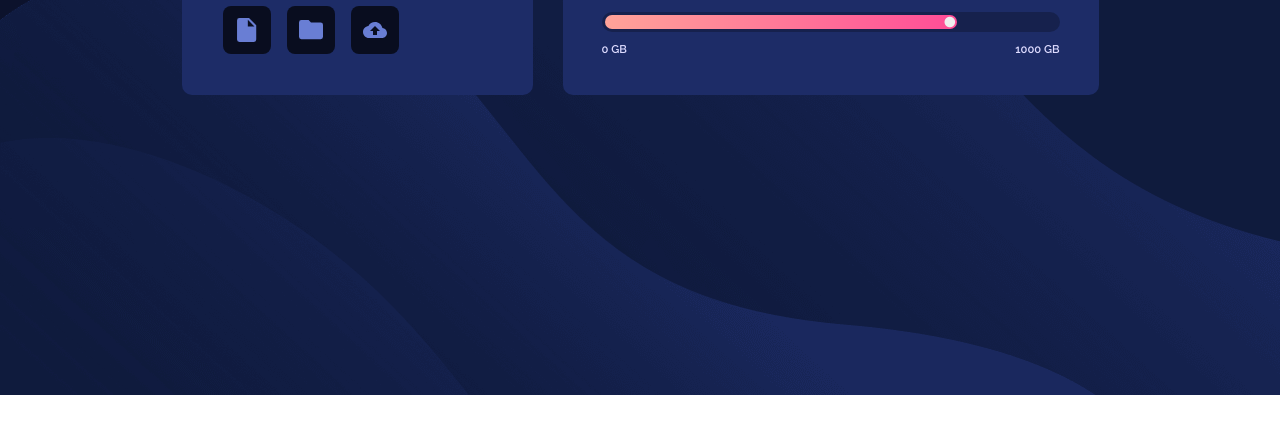
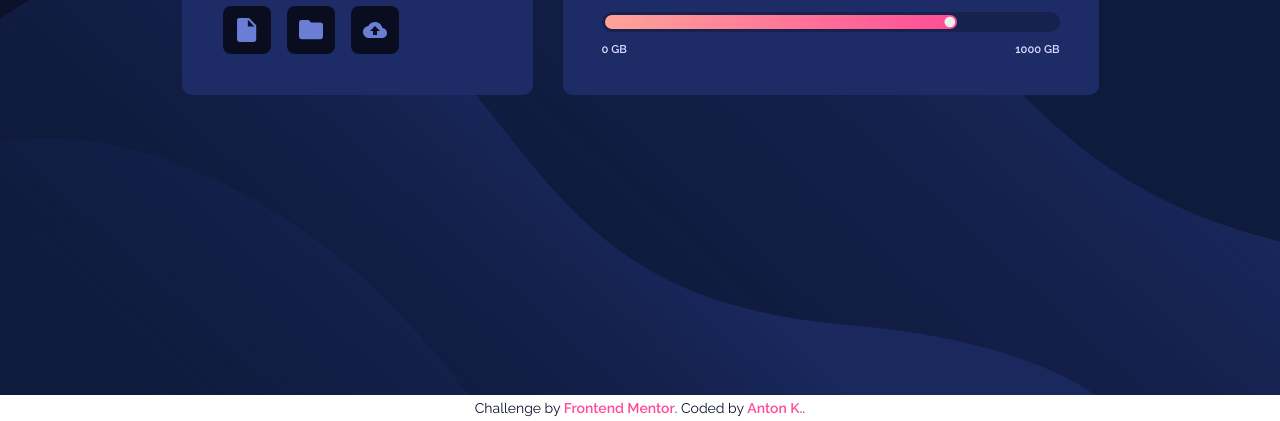
Before and after one commit to septober92/fylo-data-storage-component-master, a plain HTML site: page index.html in a window 1280 px wide. Shown: the part 405-826 px from the top of the page. Before the commit the page ends 800 px from the top, so only its background shows below. Drawn offline with Linux system fonts and the light colour scheme.

Commit message:
style: fix footer

```diff
--- a/index.html
+++ b/index.html
@@ -71,13 +71,13 @@
       </section>
     </main>
 
-    <!-- <footer>
+    <footer>
       <div>
         Challenge by
         <a href="https://www.frontendmentor.io?ref=challenge" target="_blank"
           >Frontend Mentor</a
-        >. Coded by <a href="#">Your Name Here</a>.
+        >. Coded by <a href="#">Anton K.</a>.
       </div>
-    </footer> -->
+    </footer>
   </body>
 </html>
--- a/style.css
+++ b/style.css
@@ -185,6 +185,22 @@ ul {
   color: var(--grayish-blue);
 }
 
+footer {
+  text-align: center;
+  color: var(--very-dark-blue);
+  padding: 5px 0;
+}
+
+footer a {
+  font-weight: 600;
+  color: var(--right-side);
+  text-decoration: none;
+}
+
+footer a:hover {
+  text-decoration: underline;
+}
+
 @media (max-width: 950px) {
   .fylo-data-storage {
     background: url(images/bg-mobile.png) var(--very-dark-blue) center/100%
```
